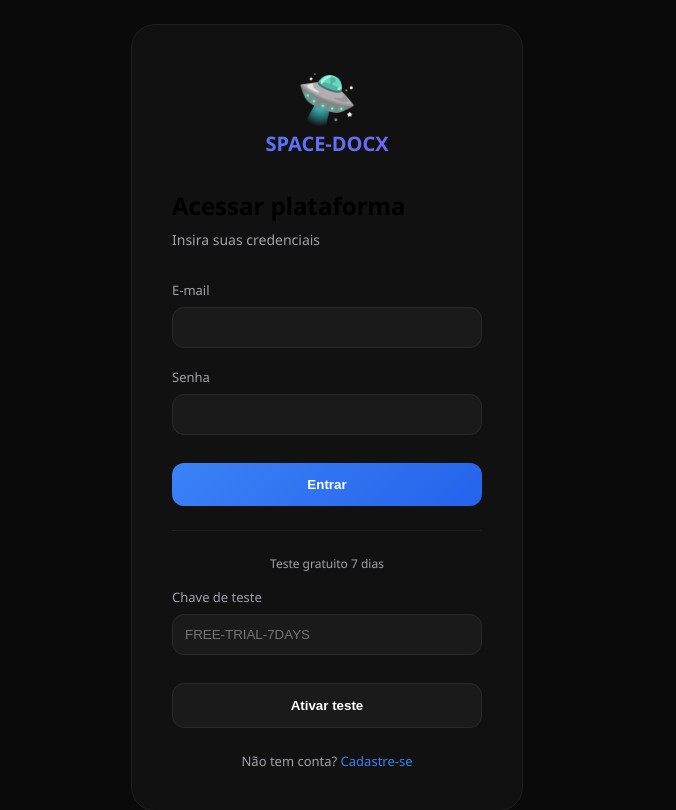
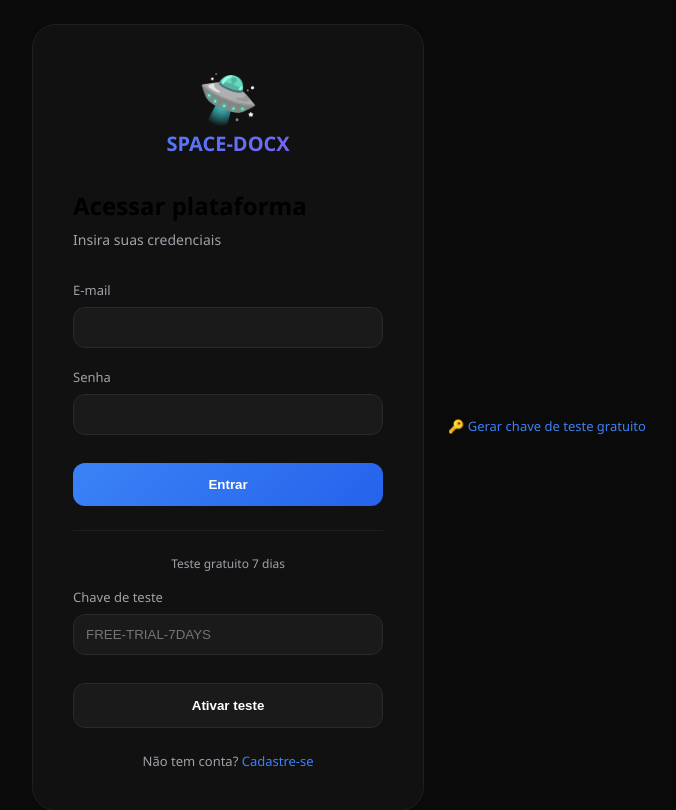
Before and after one commit to luq-eng/space-docx, a Flask app: page /login in a window 1280 px wide. Shown: the top 810 px of the page, without its empty margins (313-989 px from the left). Run offline with Flask 3, Linux system fonts and the light colour scheme; parts of the project's set-up code (start-up, migrations or seed data) failed here and were passed over.

Commit message:
Update login.html

```diff
--- a/templates/login.html
+++ b/templates/login.html
@@ -64,5 +64,8 @@
             fetch('/login', { method: 'POST', body: formData }).then(r => { if (r.redirected) window.location.href = r.url; });
         }
     </script>
+    <div class="register-link" style="margin-top: 16px;">
+    <a href="/gerar-chave-teste">🔑 Gerar chave de teste gratuito</a>
+</div>
 </body>
 </html>
```
